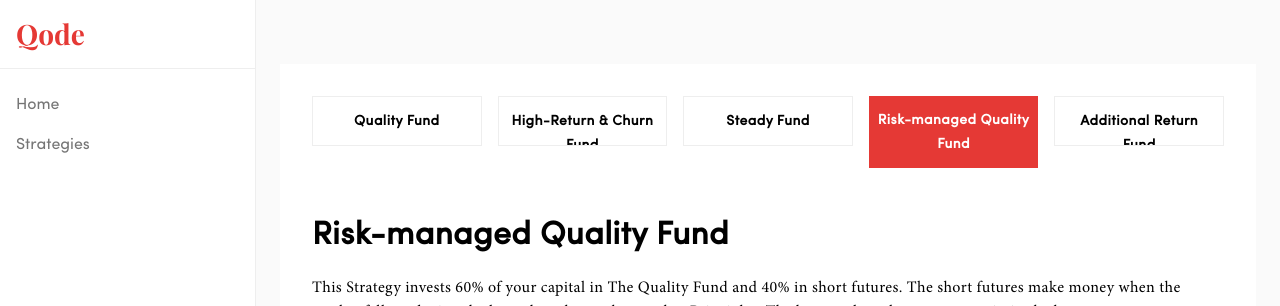
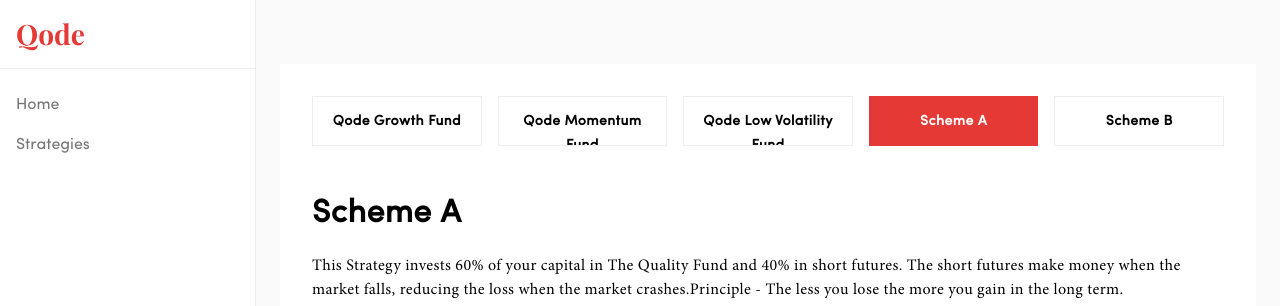
Before and after one commit to QodeSites/qodeDashboard, a Next.js app: page /portfolio in a window 1280 px wide. Shown: the top 306 px of the page. Built offline with nearby package versions, Linux system fonts and the light colour scheme; no server answers; sample sign-in values are in the browser's storage; a web font is replaced by a local one.

Commit message:
Updatd Strategy Names

```diff
--- a/src/app/page.js
+++ b/src/app/page.js
@@ -166,9 +166,9 @@ export default function Home() {
       <div className=" p-14 mx-auto">
         {/* <div className="minion-pro-font py-28 md:py-20"> */}
         {/* <div className="flex flex-col"> */}
-        <h1 className="text-primary-dark sophia-pro-font text-4xl font-black mb-6 text-start">
+        {/* <h1 className="text-primary-dark sophia-pro-font text-4xl font-black mb-6 text-start">
           Blogs
-        </h1>
+        </h1> */}
         {/* <p className="text-gray-600 text-md md:text-lg text-start">
               Explore our collection of insightful articles and stay up-to-date
               with the latest trends and best practices in the industry.
--- a/src/components/Portfolio.js
+++ b/src/components/Portfolio.js
@@ -31,35 +31,35 @@ const PerformanceAndDrawdownChart = () => {
   const descriptions = {
     strategy1: [
       {
-        name: "Risk-managed Quality Fund",
+        name: "Scheme A",
         description:
           "This Strategy invests 60% of your capital in The Quality Fund and 40% in short futures. The short futures make money when the market falls, reducing the loss when the market crashes.Principle - The less you lose the more you gain in the long term.",
       },
     ],
     strategy2: [
       {
-        name: "Additional Return Fund",
+        name: "Scheme B",
         description:
           "This strategy pledges your existing portfolio to get some leverage. We use that leverage for options trading and make additional returns for you. This return is above your existing portfolio return. The maximum loss is -2.6% on the leverage in this strategy.",
       },
     ],
     momentum: [
       {
-        name: "High-Return & Churn Fund",
+        name: "Qode Momentum Fund",
         description:
           "This strategy invests in 30 businesses whose stock price has grown significantly and sells it before they start falling. Principle - The stock price tells the story before the actual story unfolds.",
       },
     ],
     qgf: [
       {
-        name: "Quality Fund",
+        name: "Qode Growth Fund",
         description:
           "This strategy invests in 30 Quality businesses. (Quality Business - A company that generates a high return on invested capital). Principle - In the long run the stock price always matches the business performance.",
       },
     ],
     lowvol: [
       {
-        name: "Steady Fund",
+        name: "Qode Low Volatility Fund",
         description:
           "This strategy invests in the 30 most stable stocks in the market. This strategy outperforms the Index with considerably lower risk.",
       },
@@ -240,11 +240,11 @@ const PerformanceAndDrawdownChart = () => {
   const strategyDescription = descriptions[activeTab][0].description;
   const strategyName = descriptions[activeTab][0].name;
   let strategies = [
-    { id: "qgf", name: "Quality Fund" },
-    { id: "momentum", name: "High-Return & Churn Fund" },
-    { id: "lowvol", name: "Steady Fund" },
-    { id: "strategy1", name: "Risk-managed Quality Fund" },
-    { id: "strategy2", name: "Additional Return Fund" },
+    { id: "qgf", name: "Qode Growth Fund" },
+    { id: "momentum", name: "Qode Momentum Fund" },
+    { id: "lowvol", name: "Qode Low Volatility Fund" },
+    { id: "strategy1", name: "Scheme A" },
+    { id: "strategy2", name: "Scheme B" },
   ];
 
   return (
```
